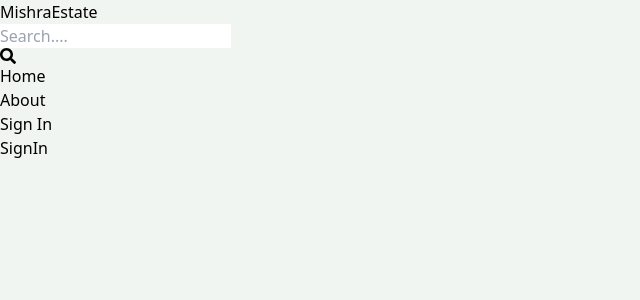
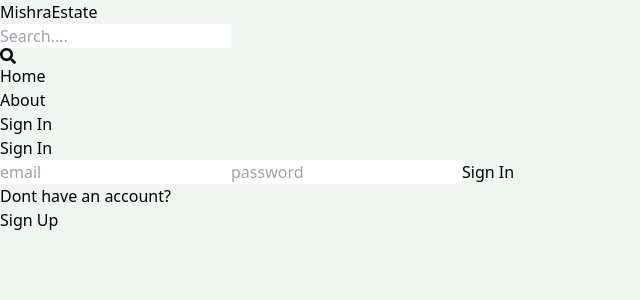
Before and after one commit to ashishmishra4444/mern-estate, a React (Vite) app in the folder client/: page /sign-in in a window 1280 px wide. Shown: the top 300 px of the page, without its empty margins (0-640 px from the left). Built offline with nearby package versions, Linux system fonts and the light colour scheme.

Commit message:
complete sign in page functionality

```diff
--- a/client/src/pages/SignIn.jsx
+++ b/client/src/pages/SignIn.jsx
@@ -1,11 +1,81 @@
-import React from 'react'
+import React, { useState } from "react";
+import { Link, useNavigate } from "react-router-dom";
 
 const SignIn = () => {
+  const [formData, setFormData] = useState({});
+  const [error, setError] = useState(null);
+  const [loading, setLoading] = useState(false);
+  const navigate = useNavigate();
+  const handleChange = (e) => {
+    setFormData({
+      ...formData,
+      [e.target.id]: e.target.value,
+    });
+  };
+
+  const handleSubmit = async (e) => {
+    e.preventDefault();
+
+    try {
+      setLoading(true);
+      const res = await fetch("/api/auth/signin", {
+        method: "POST",
+        headers: {
+          "Content-Type": "application/json",
+        },
+        body: JSON.stringify(formData),
+      });
+      const data = await res.json();
+      if (data.success === false) {
+        console.log(data);
+        setLoading(false);
+        setError(data.message);
+        return;
+      }
+      setLoading(false);
+      setError(null);
+      navigate("/");
+    } catch (error) {
+      setLoading(false);
+      setError(error.message);
+    }
+  };
+
   return (
-    <div>
-      SignIn
+    <div className="p-3 max-w-lg mx-auto">
+      <h1 className="text-3xl text-center my-7 font-semibold">Sign In</h1>
+      <form onSubmit={handleSubmit} className="flex flex-col gap-4">
+        <input
+          className="border p-3 rounded-lg"
+          type="email"
+          placeholder="email"
+          id="email"
+          onChange={handleChange}
+        />
+        <input
+          className="border p-3 rounded-lg"
+          type="password"
+          placeholder="password"
+          id="password"
+          onChange={handleChange}
+        />
+        <button
+          disabled={loading}
+          className="bg-slate-700 text-white p-3 rounded-lg uppercase hover:opacity-95 disabled:opacity-80"
+        >
+          {loading ? "Loading..." : "Sign In"}
+        </button>
+      </form>
+
+      <div className="flex gap-2 mt-5">
+        <p>Dont have an account?</p>
+        <Link to="/sign-up">
+          <span className="text-blue-700">Sign Up</span>
+        </Link>
+      </div>
+      {error && <p className="text-red-500 mt-5">{error}</p>}
     </div>
-  )
-}
+  );
+};
 
-export default SignIn
+export default SignIn;
```
